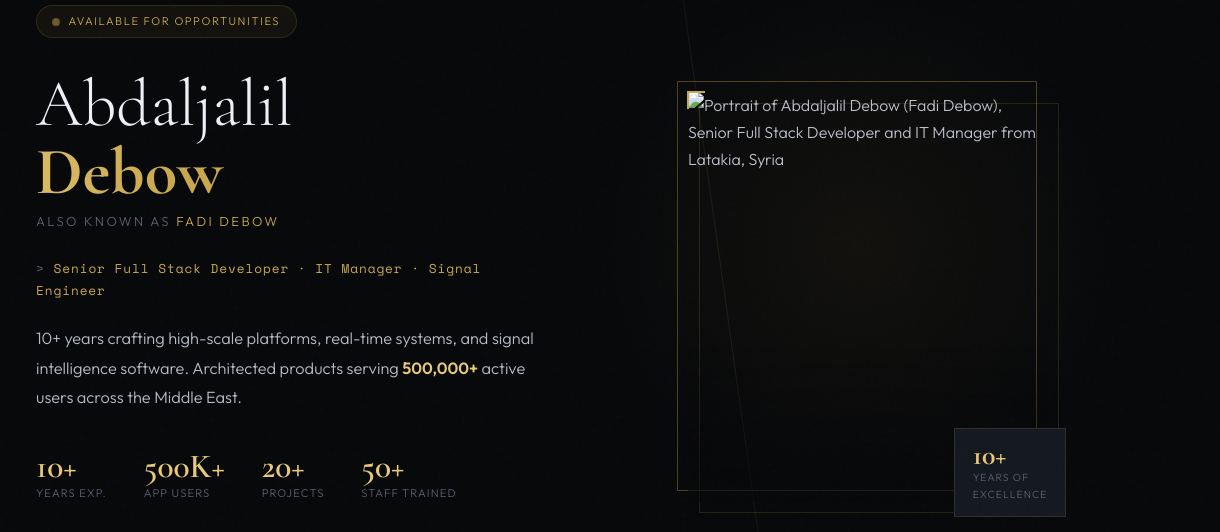
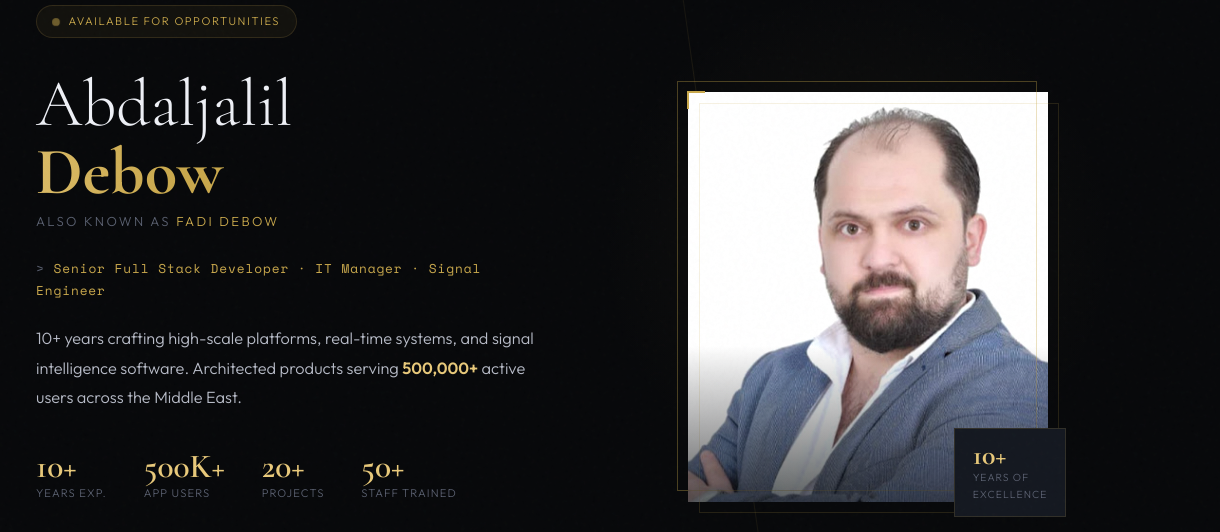
Before and after one commit to abdaljalil1993/abdaljalil1993.github.io, a plain HTML site: page index.html in a window 1280 px wide. Shown: the part 135-667 px from the top of the page, 60-1280 px from the left. Drawn offline with nearby package versions, Linux system fonts and the light colour scheme; no server answers.

Commit message:
Update index.html

```diff
--- a/index.html
+++ b/index.html
@@ -21,13 +21,13 @@
 <meta property="og:description" content="10+ years building high-scale platforms. Creator of Media Nas & Memo Chat (500K+ users). Expert in Node.js, Laravel, Flutter, SDR Signal Systems." />
 <meta property="og:url" content="https://abdaljalil1993.github.io/" />
 <meta property="og:site_name" content="Fadi Debow — Portfolio" />
-<meta property="og:image" content="https://abdaljalil1993.github.io/profile.jpg" />
+<meta property="og:image" content="https://abdaljalil1993.github.io/my%20image.jpg" />
 <meta property="og:image:alt" content="Fadi Debow — Senior Full Stack Developer" />
 
 <meta name="twitter:card" content="summary_large_image" />
 <meta name="twitter:title" content="Fadi Debow (Abdaljalil Debow) — Senior Full Stack Developer & IT Manager" />
 <meta name="twitter:description" content="10+ years building high-scale platforms. Creator of Media Nas & Memo Chat (500K+ users). Expert in Node.js, Laravel, Flutter." />
-<meta name="twitter:image" content="https://abdaljalil1993.github.io/profile.jpg" />
+<meta name="twitter:image" content="https://abdaljalil1993.github.io/my%20image.jpg" />
 
 <link rel="me" href="https://github.com/abdaljalil1993" />
 <link rel="me" href="https://linkedin.com/in/fadi-debow" />
@@ -47,7 +47,7 @@
       "description": "Senior Full Stack Developer and IT Manager with 10+ years building high-scale platforms, real-time systems, mobile applications, and signal intelligence software. Creator of Media Nas & Memo Chat (500K+ users). Founder of Code With Fadi.",
       "url": "https://abdaljalil1993.github.io/",
       "email": "abdaljalil.debow@gmail.com",
-      "image": "https://abdaljalil1993.github.io/profile.jpg",
+    "image": "https://abdaljalil1993.github.io/my%20image.jpg",
       "address": { "@type": "PostalAddress", "addressLocality": "Latakia", "addressCountry": "SY" },
       "alumniOf": [
         { "@type": "CollegeOrUniversity", "name": "Syrian Virtual University" },
@@ -408,7 +408,7 @@ footer{background:var(--black);border-top:1px solid var(--border);padding:1.8rem
     <div class="img-frame">
       <div class="corner c-tl"></div>
       <div class="corner c-br"></div>
-      <img class="prof-photo" src="profile.jpg" alt="Portrait of Abdaljalil Debow (Fadi Debow), Senior Full Stack Developer and IT Manager from Latakia, Syria" width="360" height="410" fetchpriority="high" decoding="async" />
+<img class="prof-photo" src="my%20image.jpg" alt="Portrait of Abdaljalil Debow (Fadi Debow), Senior Full Stack Developer and IT Manager from Latakia, Syria" width="360" height="410" fetchpriority="high" decoding="async" />
       <div class="img-ov"></div>
       <div class="img-badge"><div class="img-badge-n">10+</div><div class="img-badge-t">Years of<br>Excellence</div></div>
     </div>
```
